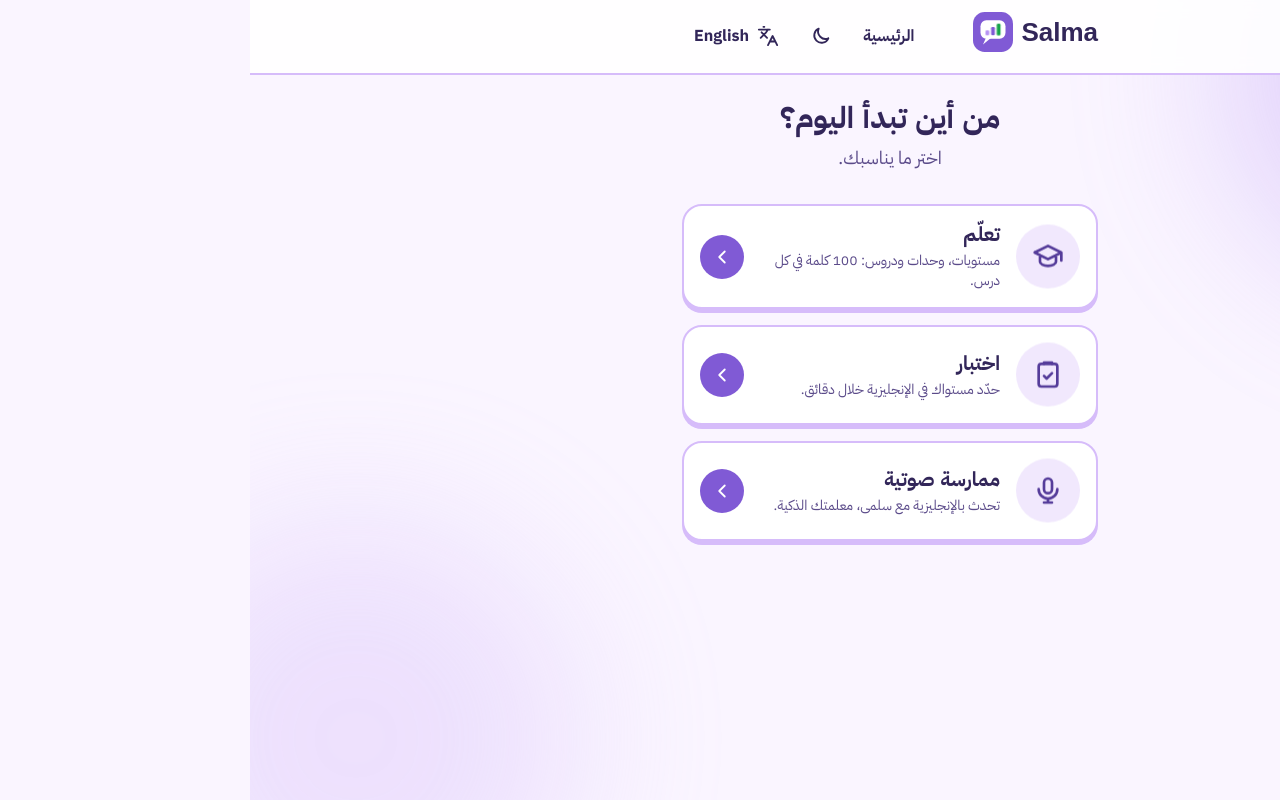
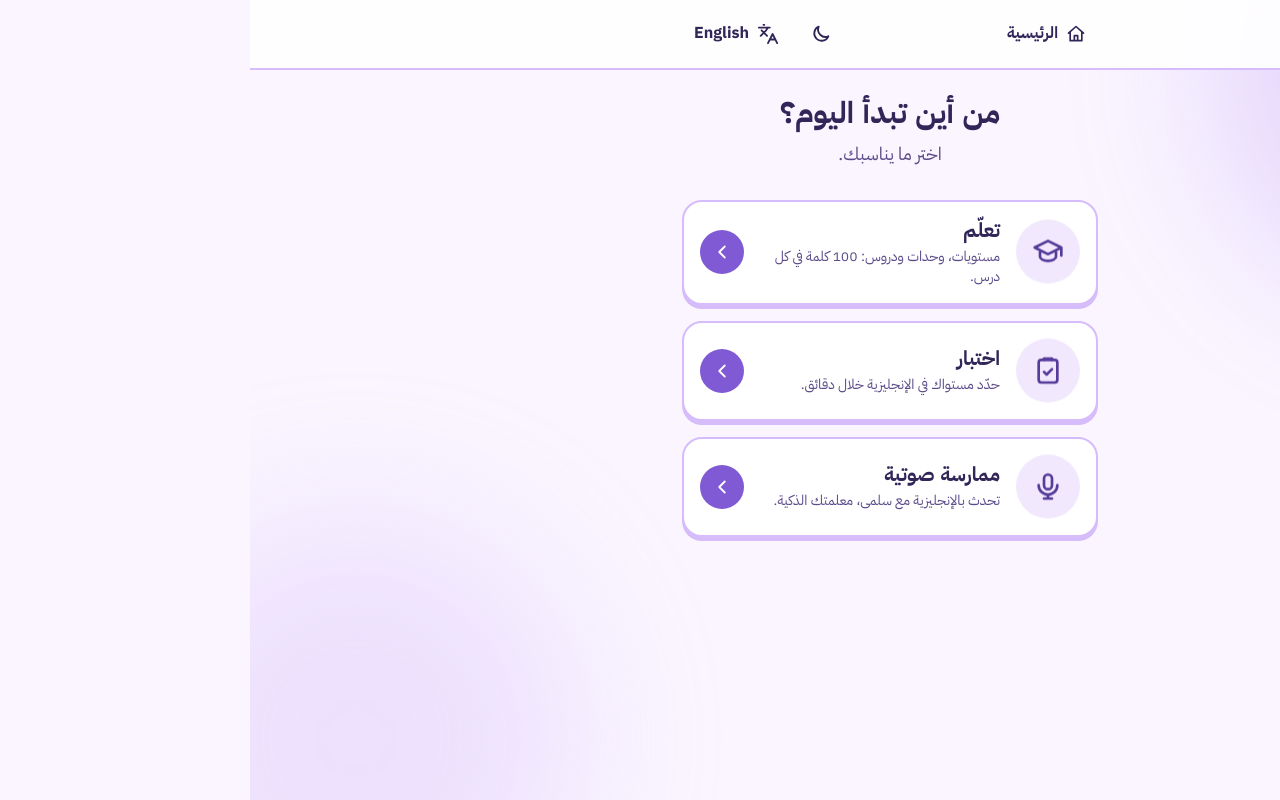
Before and after one commit to TBPH-ABD/sumaya-english-app, a Next.js app: page /home in a window 1280 px wide. Built offline with nearby package versions, Linux system fonts and the light colour scheme; no server answers; a web font is replaced by a local one.

Commit message:
Remove Salma logo from header; home link takes its place

```diff
--- a/src/app/(site)/layout.tsx
+++ b/src/app/(site)/layout.tsx
@@ -1,7 +1,6 @@
 import Link from "next/link";
 import { Icon } from "@/components/Icon";
 import { LanguageToggle } from "@/components/LanguageToggle";
-import { Logo } from "@/components/Logo";
 import { ThemeToggle } from "@/components/ThemeToggle";
 import { getDictionary, getTheme } from "@/lib/locale";
 
@@ -18,13 +17,10 @@ export default async function SiteLayout({ children }: { children: React.ReactNo
       </div>
       <header className="border-b-2 border-border bg-card/90 backdrop-blur">
         <div className="mx-auto flex w-full max-w-md items-center justify-between gap-3 px-4 py-3">
-          <Link href="/home" aria-label={t.common.brandHome} className="rounded-xl">
-            <Logo />
-          </Link>
-          <nav aria-label={t.common.mainNav} className="flex items-center gap-1 sm:gap-2">
+          <nav aria-label={t.common.mainNav} className="flex w-full items-center gap-1 sm:gap-2">
             <Link
               href="/home"
-              className="hidden min-h-11 items-center gap-2 rounded-xl px-3 font-bold transition-colors duration-200 hover:bg-muted sm:flex"
+              className="me-auto flex min-h-11 items-center gap-2 rounded-xl px-3 font-bold transition-colors duration-200 hover:bg-muted sm:flex"
             >
               <Icon name="home" size={20} />
               {t.common.home}
```
